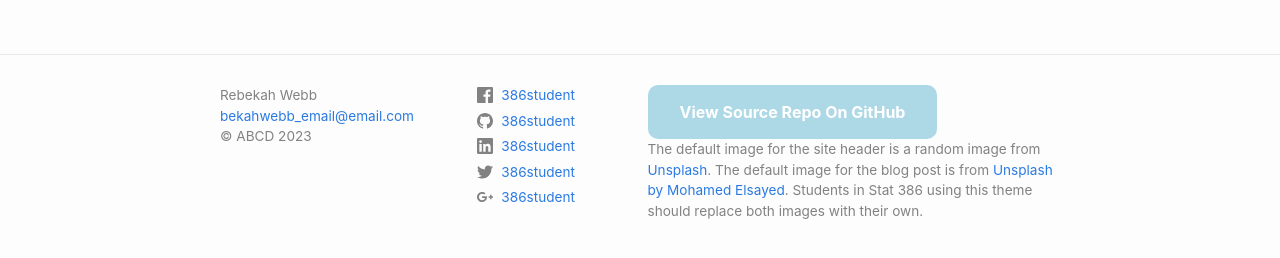
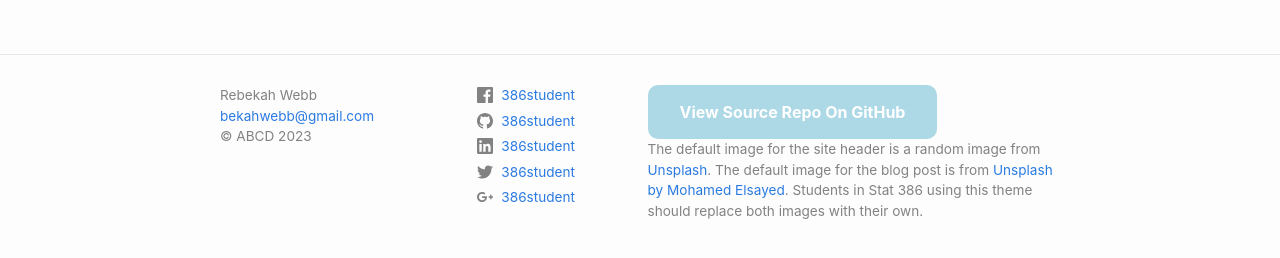
Before and after one commit to bekahwebb/bekahwebb.github.io, a Jekyll site: the page built from about.markdown, in a window 1280 px wide. Shown: the part 619-877 px from the top of the page. Built offline with Jekyll 4.4.1, drawn with Linux system fonts in a browser that asks for light colours; some of the changed lines change nothing that is shown.

Commit message:
Update _config.yml

```diff
--- a/_config.yml
+++ b/_config.yml
@@ -19,8 +19,8 @@
 # in the templates via {{ site.myvariable }}.
 
 title: Blog Title
-email: bekahwebb_email@email.com
-description: "Change the description so that it describes your blog"
+email: bekahwebb@gmail.com
+description: "Coding helps and insights"
 baseurl:
 url: "https://bekahwebb.github.io" #  change this to "https://<your-github-username>.github.io"
 image: https://source.unsplash.com/random
```
